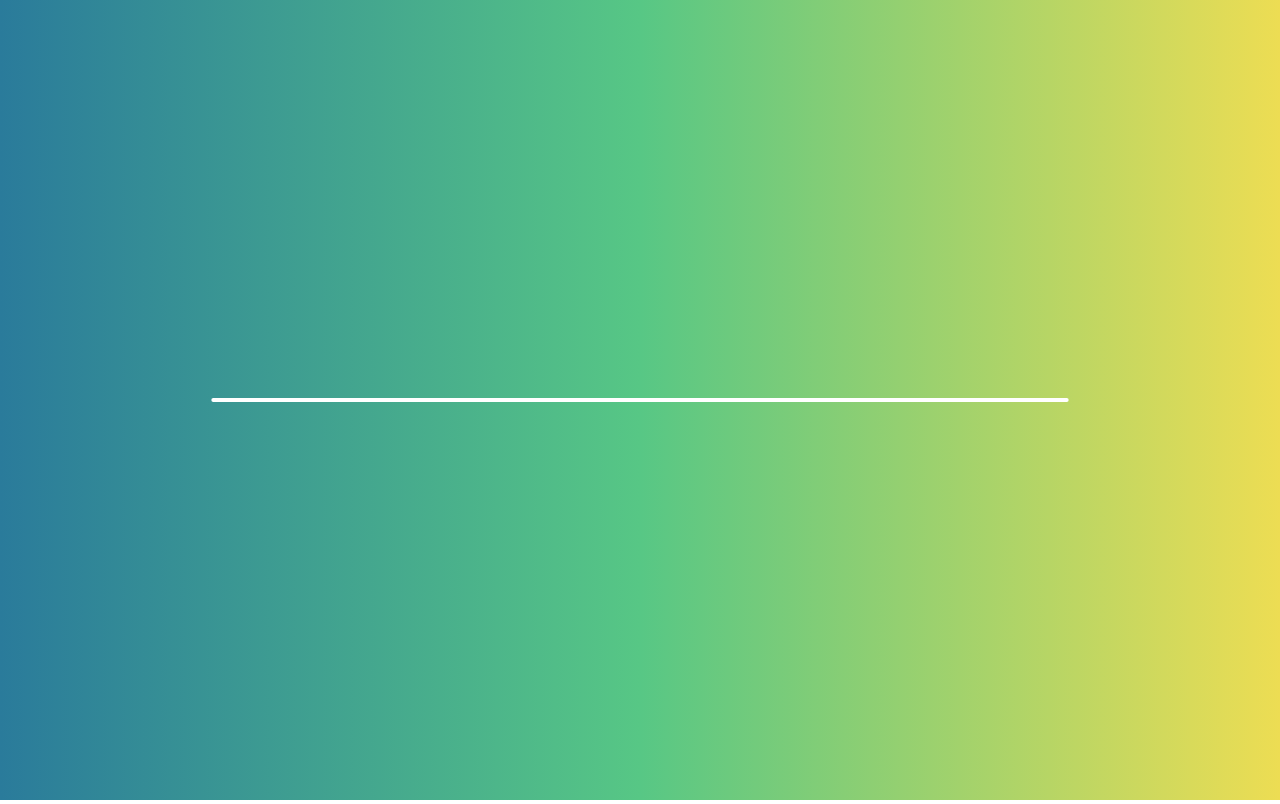
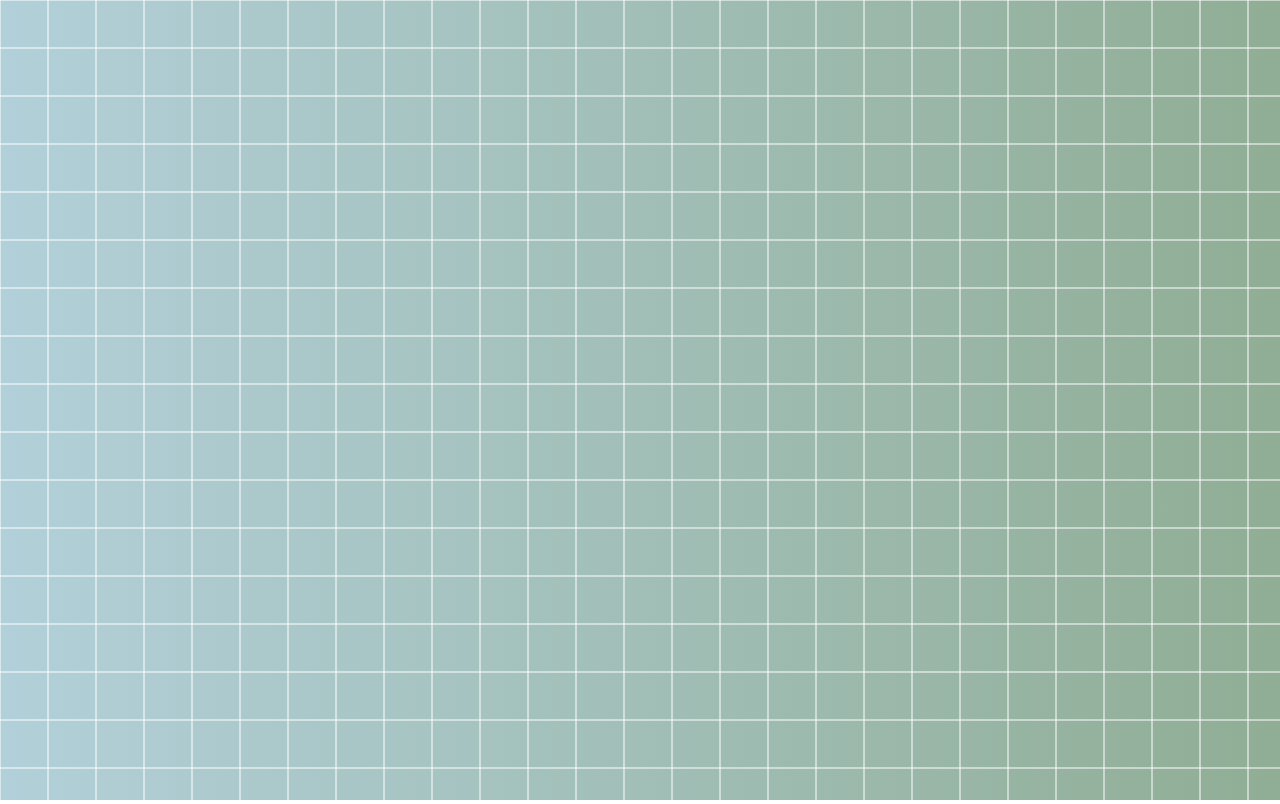
Before and after one commit to KaianGuedes/web-cartesian-plane, a website built with Vite: page index.html in a window 1280 px wide. Built offline with nearby package versions, Linux system fonts and the light colour scheme.

Commit message:
feat: new rendering pipeline
Criei uma classe "Camera" para armazenar a posição e zoom do cliente que será usada para deslocar e escalar objetos em relação ao ponto de vista da câmera.
Todos os objetos desenháveis no canvas vão implementar a nova interface "Drawable" que será usada pelo novo renderizador "Renderer" para desenhar objetos.
Novo classe de objeto desenhável chamado "Grid".
Separei o Vector2 do script principal para sua própria classe dentro do pacote da engine.
Usando barrel export.

```diff
--- /dev/null
+++ b/src/engine/Camera.ts
@@ -0,0 +1,11 @@
+import { Vector2 } from "./Vector2.ts";
+
+export class Camera {
+    position: Vector2;
+    scale: number;
+
+    constructor(x: number, y: number, scale: number = 1) {
+        this.position = new Vector2(x, y);
+        this.scale = scale;
+    }
+}
--- /dev/null
+++ b/src/engine/Drawable.ts
@@ -0,0 +1,3 @@
+export interface Drawable {
+    draw(ctx: CanvasRenderingContext2D): void;
+}
--- /dev/null
+++ b/src/engine/Grid.ts
@@ -0,0 +1,34 @@
+import { type Drawable, Camera, Vector2 } from "./";
+
+export class Grid implements Drawable {
+    private readonly cellSize: number;
+    private camera: Camera
+
+    constructor(cellSize: number, camera: Camera) {
+        this.cellSize = cellSize;
+        this.camera = camera;
+    }
+
+    draw(ctx: CanvasRenderingContext2D): void {
+        let currentPos = new Vector2();
+        let scaledCellSize = this.cellSize * this.camera.scale;
+        ctx.strokeStyle = "white"
+
+        for (let i = 0; i < (window.innerWidth / scaledCellSize); i++) {
+            ctx.beginPath();
+            ctx.moveTo(currentPos.x, 0);
+            ctx.lineTo(currentPos.x, window.innerHeight);
+            ctx.stroke()
+
+            currentPos.x += scaledCellSize;
+        }
+        for (let i = 0; i < (window.innerHeight / scaledCellSize); i++) {
+            ctx.beginPath();
+            ctx.moveTo(0, currentPos.y);
+            ctx.lineTo(window.innerWidth, currentPos.y);
+            ctx.stroke()
+
+            currentPos.y += scaledCellSize;
+        }
+    }
+}
--- /dev/null
+++ b/src/engine/Renderer.ts
@@ -0,0 +1,15 @@
+import type { Drawable } from "./Drawable.ts";
+
+export class Renderer {
+    private readonly ctx: CanvasRenderingContext2D;
+
+    constructor(ctx: CanvasRenderingContext2D) {
+        this.ctx = ctx;
+    }
+
+    render(objects: Drawable[]) {
+        objects.forEach((obj: Drawable) => {
+            obj.draw(this.ctx);
+        })
+    }
+}
--- /dev/null
+++ b/src/engine/Vector2.ts
@@ -0,0 +1,8 @@
+export class Vector2 {
+    x: number;
+    y: number;
+    constructor(x: number = 0, y: number = 0) {
+        this.x = x;
+        this.y = y;
+    }
+}
--- /dev/null
+++ b/src/engine/index.ts
@@ -0,0 +1,6 @@
+export { DrawLoop } from './DrawLoop';
+export { Vector2 } from './Vector2';
+export { Renderer } from './Renderer';
+export { Grid } from './Grid';
+export { Camera } from './Camera';
+export type { Drawable } from './Drawable';
--- a/src/main.ts
+++ b/src/main.ts
@@ -1,24 +1,41 @@
-import { DrawLoop } from "./engine/DrawLoop";
 import "./style.css";
+import { DrawLoop, Renderer, Grid, Camera, type Drawable } from "./engine"
 
 const canvas: HTMLCanvasElement | null = document.getElementById('canvas') as HTMLCanvasElement;
-const ctx: CanvasRenderingContext2D | null = canvas.getContext('2d');
-
-class Vector2 {
-    x: number;
-    y: number;
-    constructor(x: number = 0, y: number = 0) {
-        this.x = x;
-        this.y = y;
-    }
+if (!canvas) {
+    throw new Error("HTMLCanvasElement não disponível");
 }
 
-const line = {
-    from: new Vector2((window.innerWidth / 6), window.innerHeight / 2),
-    to: new Vector2((window.innerWidth - (window.innerWidth / 6)), window.innerHeight / 2),
-};
+const ctx: CanvasRenderingContext2D | null = canvas.getContext('2d');
+if (!ctx) {
+    throw new Error("CanvasRenderingContext2D não disponível");
+}
 
-function resizeCanvas() {
+/**
+ * @param deltaTime Tempo desde o último frame.
+ */
+const update = () => {
+    mount();
+}
+
+const draw = () => {
+    if (!ctx) return;
+    ctx.clearRect(0, 0, canvas.width, canvas.height);
+    renderer.render(objects);
+}
+
+const dl: DrawLoop = new DrawLoop(update, draw);
+const camera: Camera = new Camera(0, 0, 1);
+const renderer: Renderer = new Renderer(ctx);
+
+const grid = new Grid(48, camera);
+
+let objects: Drawable[] = [];
+
+objects.push(grid);
+dl.start();
+
+const resizeCanvas = () => {
     if (!canvas) return;
     canvas.width = window.innerWidth;
     canvas.height = window.innerHeight;
@@ -30,46 +47,6 @@ function mount() {
     if (mounted) return;
     mounted = true;
     resizeCanvas()
-
-    console.log("Mounted")
 }
 
 window.addEventListener("resize", resizeCanvas);
-
-canvas.addEventListener("mousedown", (event: MouseEvent) => {
-    // Botão esquerdo
-    if (event.button === 0) {
-        console.log("Mouse 0 is down");
-        line.from.x = event.clientX;
-        line.from.y = event.clientY;
-    }
-
-    // Botão do meio (bolinha do mouse)
-    if (event.button === 1) {
-        console.log("Mouse 1 is down");
-        line.to.x = event.clientX;
-        line.to.y = event.clientY;
-    }
-})
-
-/**
-* @param deltaTime Tempo desde o último frame.
-*/
-const update = () => {
-    mount();
-}
-
-const draw = () => {
-    if (!ctx) return;
-    ctx.clearRect(0, 0, canvas.width, canvas.height);
-    ctx.beginPath();
-    ctx.moveTo(line.from.x, line.from.y);
-    ctx.lineTo(line.to.x, line.to.y);
-    ctx.lineWidth = 4;
-    ctx.lineCap = 'round';
-    ctx.strokeStyle = 'white';
-    ctx.stroke();
-}
-
-const dl = new DrawLoop(update, draw);
-dl.start();
--- a/src/style.css
+++ b/src/style.css
@@ -6,8 +6,7 @@ html, body {
 canvas {
     background: linear-gradient(
             90deg,
-            rgba(42, 123, 155, 1) 0%,
-            rgba(87, 199, 133, 1) 50%,
-            rgba(237, 221, 83, 1) 100%
+            rgb(178, 208, 217) 0%,
+            rgb(144, 173, 149) 100%
     );
 }
```
